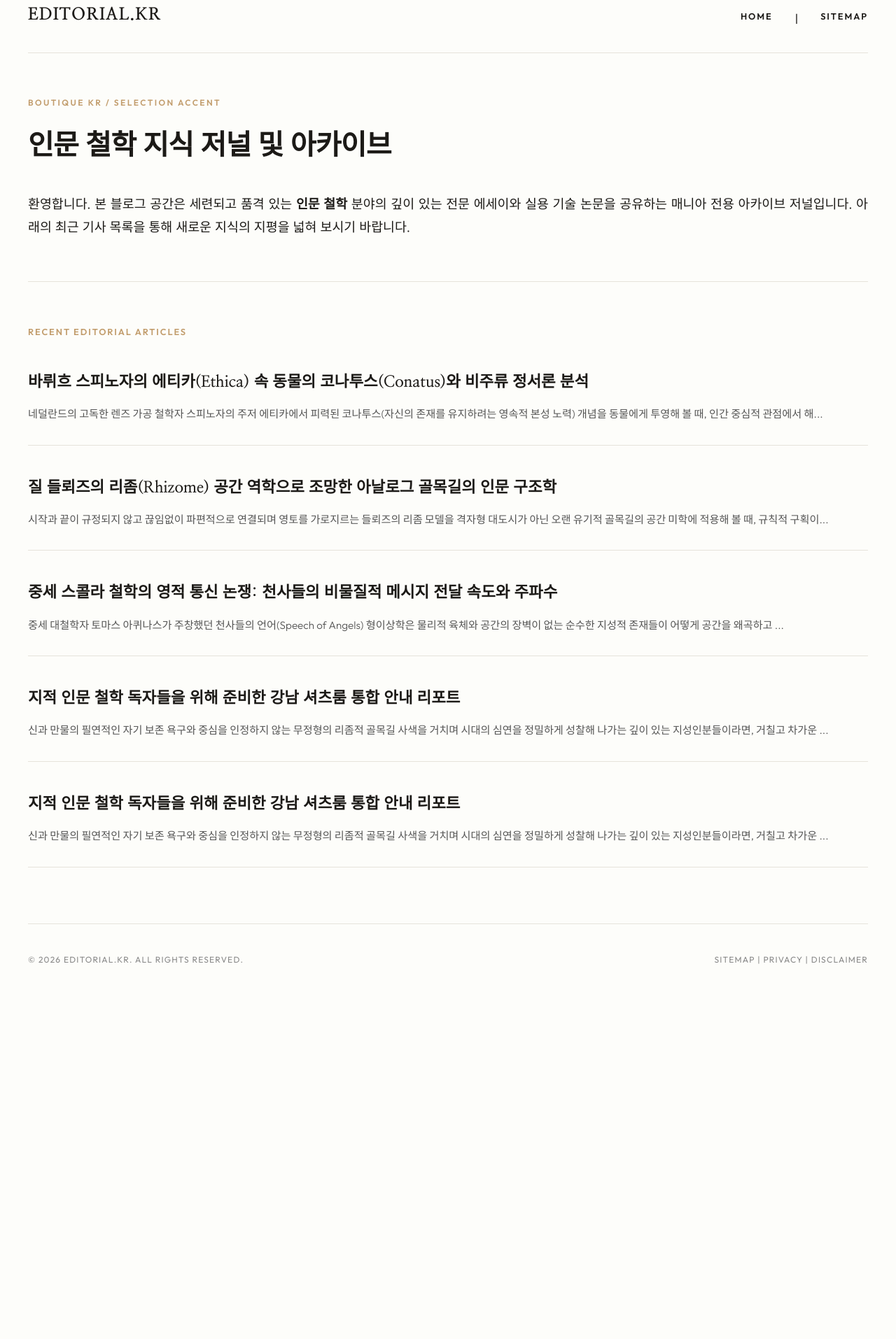
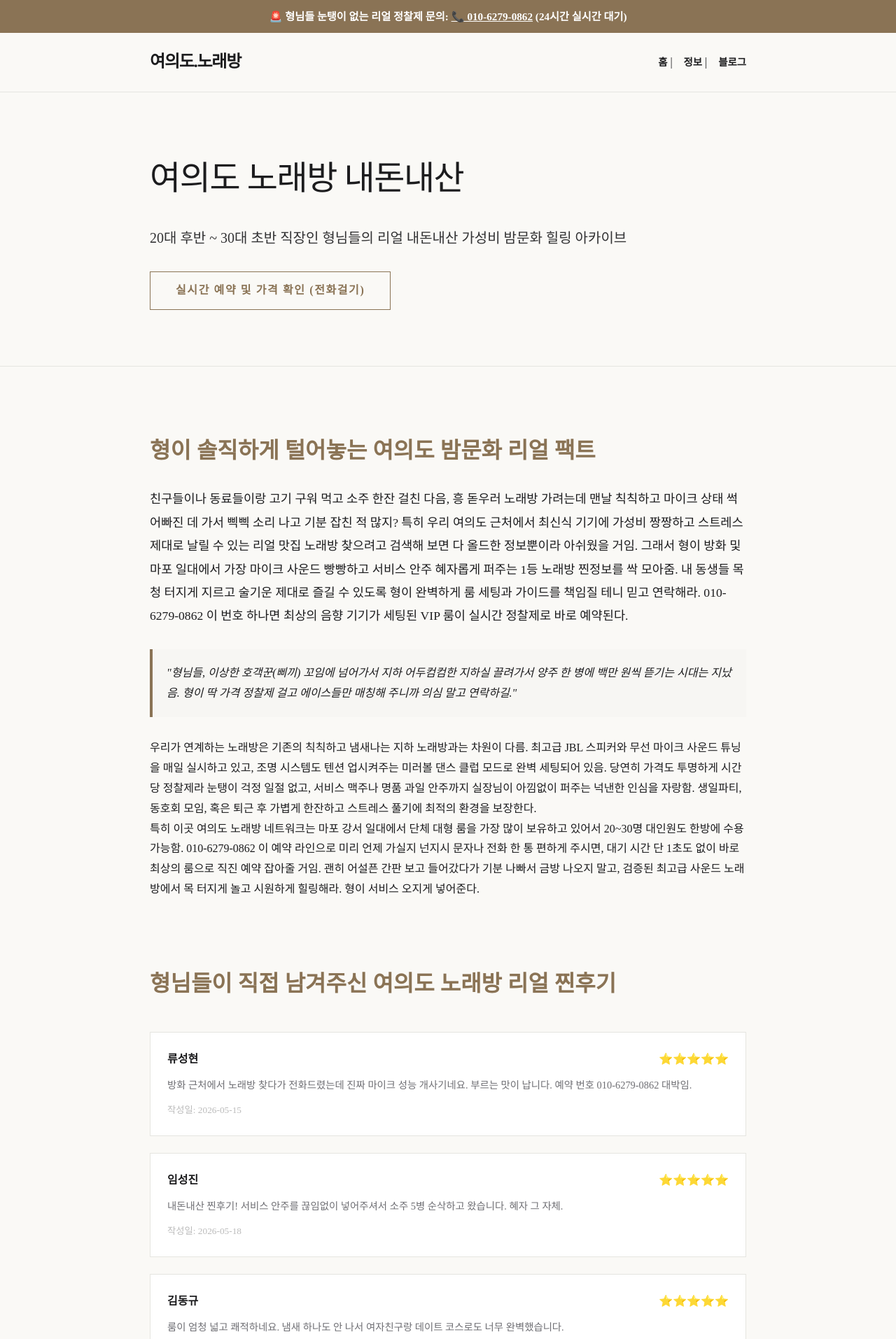
Before and after one commit to mqlwmsltm-arch/bp-t3b05-yd-kb-real-1, a plain HTML site: page index.html in a window 1280 px wide. Shown: the top 1914 px of the page at 70% size. Before the commit the page ends 1382 px from the top, so only its background shows below. Drawn offline with Linux system fonts and the light colour scheme.

Commit message:
deploy: garbage-free snapshot 2026-05-27T11:29:27.868Z

```diff
--- a/index.html
+++ b/index.html
@@ -1,213 +1,128 @@
-
 <!DOCTYPE html>
 <html lang="ko">
 <head>
   <meta charset="UTF-8">
   <meta name="viewport" content="width=device-width, initial-scale=1.0">
-  <title>인문 철학 지식 저널 및 아카이브</title>
-  <link rel="preconnect" href="https://fonts.googleapis.com">
-  <link rel="preconnect" href="https://fonts.gstatic.com" crossorigin>
-  <link href="https://fonts.googleapis.com/css2?family=Nanum+Myeongjo:wght@400;700;800&family=Outfit:wght@300;400;600&display=swap" rel="stylesheet">
+  <title>여의도 노래방 제대로 즐기기 | 여의도 노래방 내돈내산 내돈내산 찐후기</title>
+  <meta name="description" content="친구들이나 동료들이랑 고기 구워 먹고 소주 한잔 걸친 다음, 흥 돋우러 노래방 가려는데 맨날 칙칙하고 마이크 상태 썩어빠진 데 가서 삑삑 소리 나고 기분 잡친 적 많지? 특히 우리 여의도 근처에서 최신식 기기에 가성비 짱짱하고 스트레스 제대로 날릴 수 있는 리얼 맛집 ...">
+  <meta name="keywords" content="여의도 노래방, 여의도 노래방 내돈내산, 노래방 가성비, 여의도 밤문화">
+  <link rel="canonical" href="https://t3b05-yd-kb-real-1.pages.dev/index.html">
+  <meta property="og:type" content="website">
+  <meta property="og:title" content="여의도 노래방 제대로 즐기기 | 여의도 노래방 내돈내산 내돈내산 찐후기">
+  <meta property="og:description" content="친구들이나 동료들이랑 고기 구워 먹고 소주 한잔 걸친 다음, 흥 돋우러 노래방 가려는데 맨날 칙칙하고 마이크 상태 썩어빠진 데 가서 삑삑 소리 나고 기분 잡친 적 많지? 특히 우리 여의도 근처에서 최신식 기기에 가성비 짱짱하고 스트레스 제대로 날릴 수 있는 리얼 맛집 ...">
+  <meta property="og:url" content="https://t3b05-yd-kb-real-1.pages.dev/index.html">
+  <meta name="twitter:card" content="summary_large_image">
+  <meta name="bpaas-design-system" content="editorial-luxury">
+  <meta name="bpaas-design-theme" content="kr-editorial-luxury">
   <style>
+    * { margin: 0; padding: 0; box-sizing: border-box; }
+
       :root {
-      --cream-bg: #fdfdfa;
-      --charcoal-fg: #1c1a17;
-      --gold-accent: #c29d6d;
-      --hairline-color: #e6e3db;
-      --serif-font: 'Nanum Myeongjo', serif;
-      --sans-font: 'Outfit', sans-serif;
+        --bg: #faf9f6;
+        --fg: #1c1c1e;
+        --accent: #8a7355;
+        --muted: #6e6e73;
+        --border: #e5e5e0;
       }
-    * { margin: 0; padding: 0; box-sizing: border-box; }
-    body {
-      background-color: var(--cream-bg);
-      color: var(--charcoal-fg);
-      font-family: var(--sans-font);
-      line-height: 1.8;
-      padding: 0 40px;
-    }
-    .wrapper {
-      max-width: 960px;
-      margin: 0 auto;
-      padding: 80px 0;
-    }
-    header {
-      border-bottom: 1px solid var(--hairline-color);
-      padding-bottom: 32px;
-      margin-bottom: 60px;
-      display: flex;
-      justify-content: space-between;
-      align-items: baseline;
-    }
-    .brand {
-      font-family: var(--serif-font);
-      font-size: 1.5rem;
-      font-weight: 800;
-      color: var(--charcoal-fg);
-      text-decoration: none;
-      letter-spacing: 0.05em;
-    }
-    nav { display: flex; gap: 32px; }
-    nav a {
-      color: var(--charcoal-fg);
-      text-decoration: none;
-      font-size: 0.8rem;
-      font-weight: 600;
-      text-transform: uppercase;
-      letter-spacing: 0.15em;
-      transition: color 0.3s ease;
-    }
-    nav a:hover { color: var(--gold-accent); }
-    main { padding-bottom: 80px; }
-    .kicker {
-      font-size: 0.75rem;
-      font-weight: 600;
-      text-transform: uppercase;
-      letter-spacing: 0.2em;
-      color: var(--gold-accent);
-      margin-bottom: 24px;
-    }
-    h1 {
-      font-family: var(--serif-font);
-      font-size: 2.5rem;
-      font-weight: 700;
-      line-height: 1.35;
-      letter-spacing: -0.02em;
-      color: var(--charcoal-fg);
-      margin-bottom: 40px;
-    }
-    .story-body {
-      font-family: var(--serif-font);
-      font-size: 1.15rem;
-      color: var(--charcoal-fg);
-      font-weight: 400;
-      text-align: justify;
-      margin-bottom: 60px;
-    }
-    .story-body p { margin-bottom: 24px; text-indent: 12px; }
-    .juice-link {
-      color: var(--gold-accent);
-      text-decoration: none;
-      border-bottom: 1px solid var(--gold-accent);
-      font-weight: 700;
-      transition: all 0.3s ease;
-    }
-    .juice-link:hover {
-      color: var(--charcoal-fg);
-      border-bottom-color: var(--charcoal-fg);
-    }
-    .editorials {
-      border-top: 1px solid var(--hairline-color);
-      padding-top: 60px;
-    }
-    .editorial-label {
-      font-size: 0.8rem;
-      font-weight: 600;
-      text-transform: uppercase;
-      letter-spacing: 0.15em;
-      color: var(--gold-accent);
-      margin-bottom: 40px;
-    }
-    .editorial-flow {
-      display: flex;
-      flex-direction: column;
-      gap: 40px;
-    }
-    .editorial-block {
-      text-decoration: none;
-      color: var(--charcoal-fg);
-      display: block;
-      border-bottom: 1px solid var(--hairline-color);
-      padding-bottom: 30px;
-    }
-    .editorial-block:hover h3 { color: var(--gold-accent); }
-    .editorial-block h3 {
-      font-family: var(--serif-font);
-      font-size: 1.4rem;
-      font-weight: 700;
-      margin-bottom: 12px;
-      transition: color 0.3s ease;
-    }
-    .editorial-block p {
-      font-size: 0.95rem;
-      color: #555555;
-      font-weight: 300;
-    }
-    footer {
-      border-top: 1px solid var(--hairline-color);
-      padding-top: 40px;
-      display: flex;
-      justify-content: space-between;
-      font-size: 0.75rem;
-      letter-spacing: 0.1em;
-      color: #888888;
-    }
-    footer a { color: #888888; text-decoration: none; }
-    footer a:hover { color: var(--gold-accent); }
-    @media(max-width: 768px) {
-      header { flex-direction: column; gap: 16px; }
-      h1 { font-size: 2rem; }
-      .story-body { font-size: 1.05rem; }
-    }
+      body { background: var(--bg); color: var(--fg); font-family: 'Noto Serif KR', serif; line-height: 1.8; }
+      header { border-bottom: 1px solid var(--border); padding: 20px 0; }
+      .container { max-width: 900px; margin: 0 auto; padding: 0 24px; }
+      .hero { padding: 80px 0; text-align: left; border-bottom: 1px solid var(--border); }
+      .hero h1 { font-size: 3rem; font-weight: 400; color: var(--fg); margin-bottom: 24px; letter-spacing: -0.03em; }
+      .btn { display: inline-block; padding: 12px 36px; border: 1px solid var(--accent); color: var(--accent); text-decoration: none; font-weight: 600; text-transform: uppercase; letter-spacing: 0.1em; transition: all 0.3s; }
+      .btn:hover { background: var(--accent); color: #fff; }
+      .content-section { padding: 60px 0; }
+      .card { border-bottom: 1px solid var(--border); padding: 32px 0; }
+      .card h3 { font-size: 1.4rem; font-weight: 500; margin-bottom: 12px; }
+      .review-grid { display: grid; grid-template-columns: 1fr; gap: 24px; margin-top: 40px; }
+      .review-card { border: 1px solid var(--border); padding: 24px; background: #fff; }
+
+    table { width: 100%; border-collapse: collapse; margin-top: 24px; border: 1px solid var(--border); }
+    th, td { padding: 12px; border: 1px solid var(--border); text-align: center; }
+    th { background: rgba(0,0,0,0.02); font-weight: bold; }
+    header .container { display: flex; justify-content: space-between; align-items: center; }
+    .logo { font-size: 1.5rem; font-weight: 900; text-decoration: none; color: var(--fg); letter-spacing: -0.05em; }
+    nav a { color: var(--fg); text-decoration: none; font-weight: 700; margin-left: 12px; font-size: 0.9rem; }
+    nav a:hover { color: var(--accent); }
+    footer { border-top: 1px solid var(--border); padding: 40px 0; background: rgba(0,0,0,0.01); color: var(--muted); font-size: 0.85rem; }
+    footer .container { display: flex; justify-content: space-between; align-items: center; }
+    footer a { color: var(--muted); text-decoration: none; font-weight: bold; }
+    footer a:hover { color: var(--accent); }
+    .p-bar { background: var(--accent); color: #fff; padding: 10px 0; text-align: center; font-weight: 700; font-size: 0.95rem; }
+    .p-bar a { color: #fff; text-decoration: underline; }
   </style>
+  <script type="application/ld+json">{"@context":"https://schema.org","@type":"LocalBusiness","name":"여의도 노래방 스페셜 센터","url":"https://t3b05-yd-kb-real-1.pages.dev","telephone":"010-6279-0862","priceRange":"$$","address":{"@type":"PostalAddress","addressLocality":"여의도","addressCountry":"KR"}}</script>
 </head>
 <body>
+  <div class="p-bar">🚨 형님들 눈탱이 없는 리얼 정찰제 문의: <a href="tel:010-6279-0862">📞 010-6279-0862</a> (24시간 실시간 대기)</div>
+  <header>
     <div class="container">
-    <header>
-      <a href="/" class="brand">EDITORIAL.KR</a>
-      <nav><a href="index.html">HOME</a> | <a href="sitemap.xml">SITEMAP</a></nav>
+      <a href="index.html" class="logo">여의도.노래방</a>
+      <nav><a href="index.html">홈</a> | <a href="about.html">정보</a> | <a href="blog.html">블로그</a></nav>
+    </div>
   </header>
   <main>
-      <div class="kicker">BOUTIQUE KR / SELECTION ACCENT</div>
-      <h1>인문 철학 지식 저널 및 아카이브</h1>
-      <div class="story-body">
-        환영합니다. 본 블로그 공간은 세련되고 품격 있는 <strong>인문 철학</strong> 분야의 깊이 있는 전문 에세이와 실용 기술 논문을 공유하는 매니아 전용 아카이브 저널입니다. 아래의 최근 기사 목록을 통해 새로운 지식의 지평을 넓혀 보시기 바랍니다.
+    <section class="hero">
+      <div class="container">
+        <h1>여의도 노래방 내돈내산</h1>
+        <p style="font-size:1.25rem; margin-bottom:30px; opacity:0.9;">20대 후반 ~ 30대 초반 직장인 형님들의 리얼 내돈내산 가성비 밤문화 힐링 아카이브</p>
+        <a href="tel:010-6279-0862" class="btn">실시간 예약 및 가격 확인 (전화걸기)</a>
+      </div>
+    </section>
+
+    <section class="content-section">
+      <div class="container">
+        <div class="card" style="border:none;">
+          <h2 style="font-size:2rem; margin-bottom:24px; color:var(--accent);">형이 솔직하게 털어놓는 여의도 밤문화 리얼 팩트</h2>
+          <p style="margin-bottom:20px; font-size:1.1rem; line-height:1.9;">친구들이나 동료들이랑 고기 구워 먹고 소주 한잔 걸친 다음, 흥 돋우러 노래방 가려는데 맨날 칙칙하고 마이크 상태 썩어빠진 데 가서 삑삑 소리 나고 기분 잡친 적 많지? 특히 우리 여의도 근처에서 최신식 기기에 가성비 짱짱하고 스트레스 제대로 날릴 수 있는 리얼 맛집 노래방 찾으려고 검색해 보면 다 올드한 정보뿐이라 아쉬웠을 거임. 그래서 형이 방화 및 마포 일대에서 가장 마이크 사운드 빵빵하고 서비스 안주 혜자롭게 퍼주는 1등 노래방 찐정보를 싹 모아줌. 내 동생들 목청 터지게 지르고 술기운 제대로 즐길 수 있도록 형이 완벽하게 룸 세팅과 가이드를 책임질 테니 믿고 연락해라. 010-6279-0862 이 번호 하나면 최상의 음향 기기가 세팅된 VIP 룸이 실시간 정찰제로 바로 예약된다.</p>
+          <div style="background:rgba(0,0,0,0.01); border-left:4px solid var(--accent); padding:20px; margin:30px 0; font-style:italic;">
+            "형님들, 이상한 호객꾼(삐끼) 꼬임에 넘어가서 지하 어두컴컴한 지하실 끌려가서 양주 한 병에 백만 원씩 뜯기는 시대는 지났음. 형이 딱 가격 정찰제 걸고 에이스들만 매칭해 주니까 의심 말고 연락하길."
+          </div>
+          <p>우리가 연계하는 노래방은 기존의 칙칙하고 냄새나는 지하 노래방과는 차원이 다름. 최고급 JBL 스피커와 무선 마이크 사운드 튜닝을 매일 실시하고 있고, 조명 시스템도 텐션 업시켜주는 미러볼 댄스 클럽 모드로 완벽 세팅되어 있음. 당연히 가격도 투명하게 시간당 정찰제라 눈탱이 걱정 일절 없고, 서비스 맥주나 명품 과일 안주까지 실장님이 아낌없이 퍼주는 넉낸한 인심을 자랑함. 생일파티, 동호회 모임, 혹은 퇴근 후 가볍게 한잔하고 스트레스 풀기에 최적의 환경을 보장한다.</p>
+      <p>특히 이곳 여의도 노래방 네트워크는 마포 강서 일대에서 단체 대형 룸을 가장 많이 보유하고 있어서 20~30명 대인원도 한방에 수용 가능함. 010-6279-0862 이 예약 라인으로 미리 언제 가실지 넌지시 문자나 전화 한 통 편하게 주시면, 대기 시간 단 1초도 없이 바로 최상의 룸으로 직진 예약 잡아줄 거임. 괜히 어설픈 간판 보고 들어갔다가 기분 나빠서 금방 나오지 말고, 검증된 최고급 사운드 노래방에서 목 터지게 놀고 시원하게 힐링해라. 형이 서비스 오지게 넣어준다.</p>
         </div>
 
+        <div style="margin-top:60px;">
+          <h2 style="font-size:2rem; margin-bottom:24px; color:var(--accent);">형님들이 직접 남겨주신 여의도 노래방 리얼 찐후기</h2>
+          <div class="review-grid">
+    <div class="review-card">
+      <div style="display:flex; justify-content:space-between; margin-bottom:10px;">
+        <strong>류성현</strong>
+        <span style="color:#e0a82e;">⭐⭐⭐⭐⭐</span>
+      </div>
+      <p style="font-size:0.9rem; color:var(--muted);">방화 근처에서 노래방 찾다가 전화드렸는데 진짜 마이크 성능 개사기네요. 부르는 맛이 납니다. 예약 번호 010-6279-0862 대박임.</p>
+      <small style="display:block; margin-top:10px; color:#bbb;">작성일: 2026-05-15</small>
+    </div>
 
-      <div class="editorials">
-        <div class="editorial-label">Recent Editorial Articles</div>
-        <div class="editorial-flow">
+    <div class="review-card">
+      <div style="display:flex; justify-content:space-between; margin-bottom:10px;">
+        <strong>임성진</strong>
+        <span style="color:#e0a82e;">⭐⭐⭐⭐⭐</span>
+      </div>
+      <p style="font-size:0.9rem; color:var(--muted);">내돈내산 찐후기! 서비스 안주를 끊임없이 넣어주셔서 소주 5병 순삭하고 왔습니다. 혜자 그 자체.</p>
+      <small style="display:block; margin-top:10px; color:#bbb;">작성일: 2026-05-18</small>
+    </div>
 
-        <a href="posts/normal-1.html" class="editorial-block">
-          <h3>바뤼흐 스피노자의 에티카(Ethica) 속 동물의 코나투스(Conatus)와 비주류 정서론 분석</h3>
-          <p>네덜란드의 고독한 렌즈 가공 철학자 스피노자의 주저 에티카에서 피력된 코나투스(자신의 존재를 유지하려는 영속적 본성 노력) 개념을 동물에게 투영해 볼 때, 인간 중심적 관점에서 해...</p>
-        </a>
-
-
-        <a href="posts/normal-2.html" class="editorial-block">
-          <h3>질 들뢰즈의 리좀(Rhizome) 공간 역학으로 조망한 아날로그 골목길의 인문 구조학</h3>
-          <p>시작과 끝이 규정되지 않고 끊임없이 파편적으로 연결되며 영토를 가로지르는 들뢰즈의 리좀 모델을 격자형 대도시가 아닌 오랜 유기적 골목길의 공간 미학에 적용해 볼 때, 규칙적 구획이...</p>
-        </a>
-
-
-        <a href="posts/normal-3.html" class="editorial-block">
-          <h3>중세 스콜라 철학의 영적 통신 논쟁: 천사들의 비물질적 메시지 전달 속도와 주파수</h3>
-          <p>중세 대철학자 토마스 아퀴나스가 주창했던 천사들의 언어(Speech of Angels) 형이상학은 물리적 육체와 공간의 장벽이 없는 순수한 지성적 존재들이 어떻게 공간을 왜곡하고 ...</p>
-        </a>
-
-
-        <a href="posts/juice-1.html" class="editorial-block">
-          <h3>지적 인문 철학 독자들을 위해 준비한 강남 셔츠룸 통합 안내 리포트</h3>
-          <p>신과 만물의 필연적인 자기 보존 욕구와 중심을 인정하지 않는 무정형의 리좀적 골목길 사색을 거치며 시대의 심연을 정밀하게 성찰해 나가는 깊이 있는 지성인분들이라면, 거칠고 차가운 ...</p>
-        </a>
-
-
-        <a href="posts/juice-2.html" class="editorial-block">
-          <h3>지적 인문 철학 독자들을 위해 준비한 강남 셔츠룸 통합 안내 리포트</h3>
-          <p>신과 만물의 필연적인 자기 보존 욕구와 중심을 인정하지 않는 무정형의 리좀적 골목길 사색을 거치며 시대의 심연을 정밀하게 성찰해 나가는 깊이 있는 지성인분들이라면, 거칠고 차가운 ...</p>
-        </a>
-
+    <div class="review-card">
+      <div style="display:flex; justify-content:space-between; margin-bottom:10px;">
+        <strong>김동규</strong>
+        <span style="color:#e0a82e;">⭐⭐⭐⭐⭐</span>
+      </div>
+      <p style="font-size:0.9rem; color:var(--muted);">룸이 엄청 넓고 쾌적하네요. 냄새 하나도 안 나서 여자친구랑 데이트 코스로도 너무 완벽했습니다.</p>
+      <small style="display:block; margin-top:10px; color:#bbb;">작성일: 2026-05-22</small>
     </div>
   </div>
+        </div>
+      </div>
+    </section>
   </main>
   <footer>
-      <div>&copy; 2026 EDITORIAL.KR. ALL RIGHTS RESERVED.</div>
+    <div class="container">
+      <div>&copy; 2026 여의도 노래방 스페셜 가이드. All Rights Reserved.</div>
       <div>
-        <a href="sitemap.xml">SITEMAP</a> |
-        <a href="#">PRIVACY</a> |
-        <a href="#">DISCLAIMER</a>
+        <a href="index.html">홈</a> | <a href="about.html">정보</a> | <a href="blog.html">블로그</a>
+      </div>
     </div>
   </footer>
-  </div>
 </body>
 </html>
```
Also changed, not shown: about.html (added, +131 -0 lines), blog.html (added, +88 -0 lines), sitemap.xml (deleted, +0 -40 lines). Lines whose indentation alone changed are shown as unchanged.
